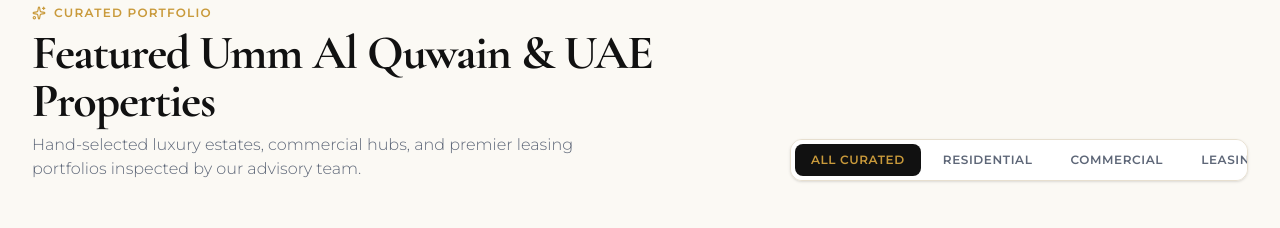
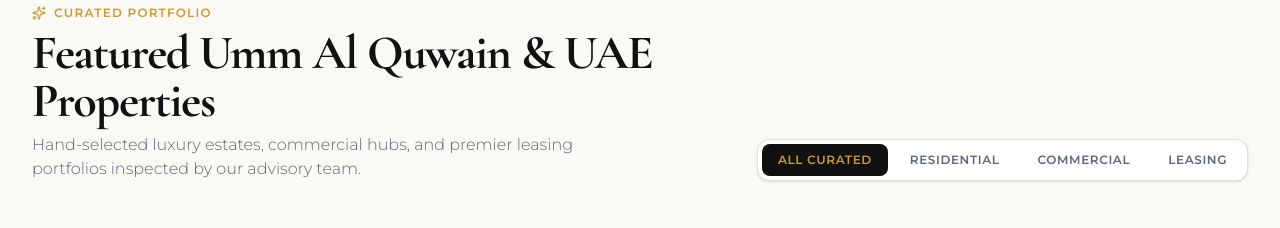
Before and after one commit to lavistarealestate26-ux/la-vista, a Next.js app: page / in a window 1280 px wide. Shown: the part 1100-1328 px from the top of the page. Built offline with nearby package versions, Linux system fonts and the light colour scheme; grey boxes are pictures that could not be loaded.

Commit message:
fix(ui): remove unwanted horizontal scrollbar from category filter pills

```diff
--- a/src/app/globals.css
+++ b/src/app/globals.css
@@ -107,6 +107,18 @@ h1, h2, h3, .font-serif {
   transform: translateY(-4px);
 }
 
+/* Hide scrollbar utility */
+.no-scrollbar::-webkit-scrollbar {
+  display: none !important;
+  width: 0 !important;
+  height: 0 !important;
+}
+
+.no-scrollbar {
+  -ms-overflow-style: none !important;
+  scrollbar-width: none !important;
+}
+
 /* Custom subtle scrollbar */
 ::-webkit-scrollbar {
   width: 8px;
--- a/src/components/home/FeaturedProperties.tsx
+++ b/src/components/home/FeaturedProperties.tsx
@@ -38,7 +38,7 @@ export default function FeaturedProperties() {
           </div>
 
           {/* Filter Pills aligned with client categories */}
-          <div className="flex items-center gap-1.5 mt-6 md:mt-0 p-1 bg-white rounded-xl border border-[#E7DFCF] shadow-sm overflow-x-auto max-w-full no-scrollbar">
+          <div className="flex items-center gap-1 sm:gap-1.5 mt-6 md:mt-0 p-1 bg-white rounded-xl border border-[#E7DFCF] shadow-sm overflow-x-auto sm:overflow-visible max-w-full no-scrollbar shrink-0">
             {(
               [
                 { id: "all", label: "All Curated" },
```
